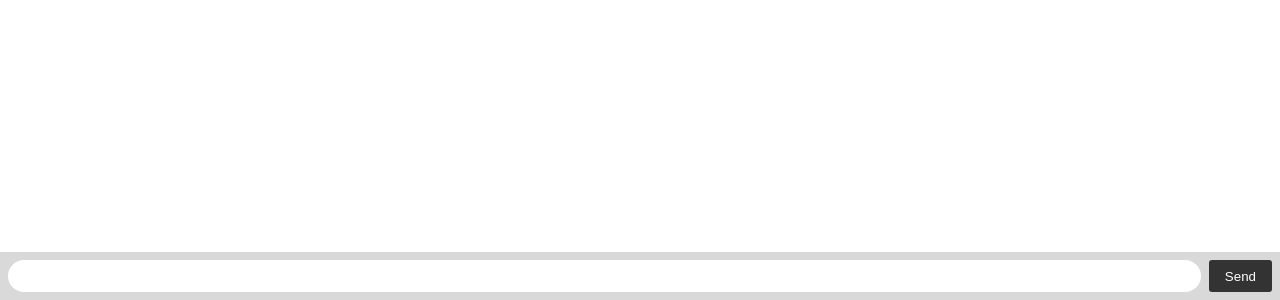
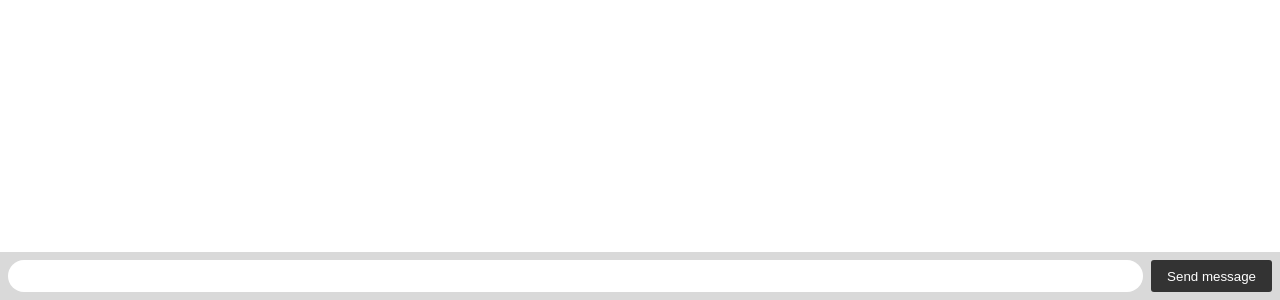
Before and after one commit to jamesjam116/socket.io, a website: page index.html in a window 1280 px wide. Shown: the part 500-800 px from the top of the page. Drawn offline with nearby package versions, Linux system fonts and the light colour scheme.

Commit message:
change button

```diff
--- a/index.html
+++ b/index.html
@@ -64,7 +64,7 @@
 <body>
     <ul id="messages"></ul>
     <form id="form" action="">
-        <input id="input" autocomplete="off" /><button>Send</button>
+        <input id="input" autocomplete="off" /><button>Send message</button>
     </form>
 </body>
 <script src="/socket.io/socket.io.js"></script>
```
